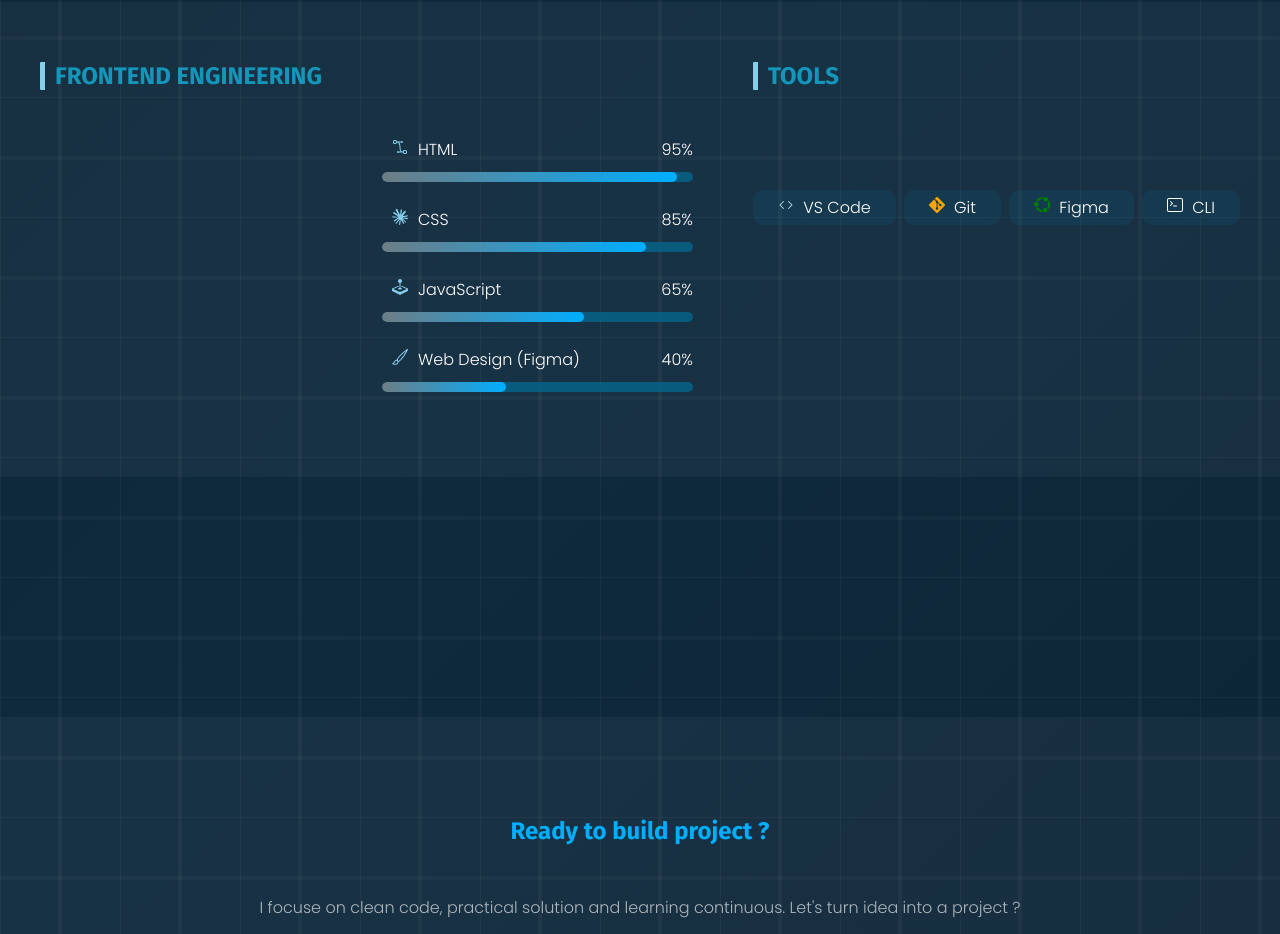
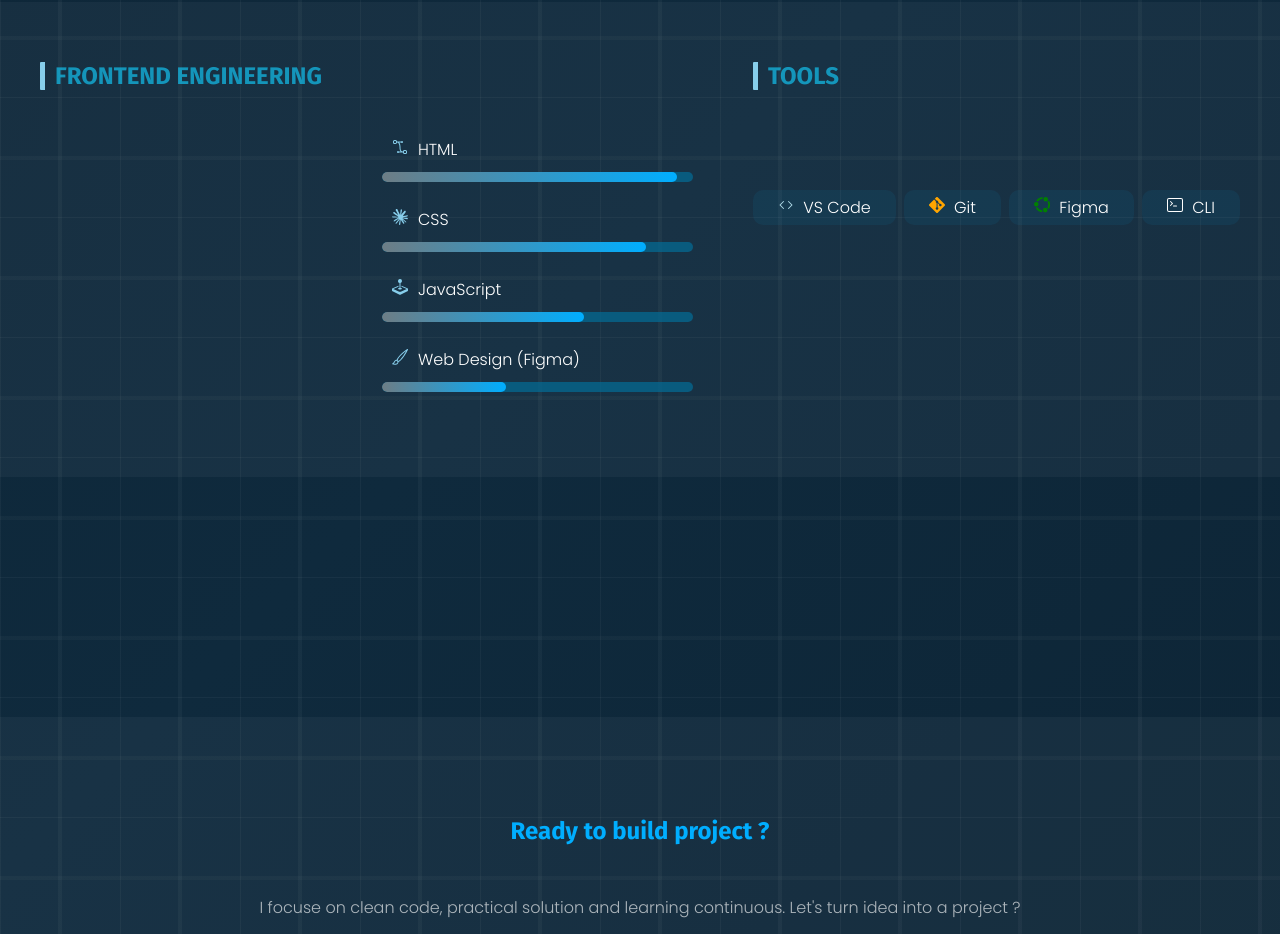
Before and after one commit to Vishandeveloper29/ProtfolioVishan, a plain HTML site: page index.html in a window 1280 px wide. Shown: the part 4180-5114 px from the top of the page. Drawn offline with Linux system fonts and the light colour scheme; files whose address does not match are found by name.

Commit message:
Update index.html

```diff
--- a/index.html
+++ b/index.html
@@ -335,7 +335,7 @@
                             <path fill-rule="evenodd"
                                 d="M1 2.5A1.5 1.5 0 0 1 2.5 1h1A1.5 1.5 0 0 1 5 2.5h4.134a1 1 0 1 1 0 1h-2.01q.269.27.484.605C8.246 5.097 8.5 6.459 8.5 8c0 1.993.257 3.092.713 3.7.356.476.895.721 1.787.784A1.5 1.5 0 0 1 12.5 11h1a1.5 1.5 0 0 1 1.5 1.5v1a1.5 1.5 0 0 1-1.5 1.5h-1a1.5 1.5 0 0 1-1.5-1.5H6.866a1 1 0 1 1 0-1h1.711a3 3 0 0 1-.165-.2C7.743 11.407 7.5 10.007 7.5 8c0-1.46-.246-2.597-.733-3.355-.39-.605-.952-1-1.767-1.112A1.5 1.5 0 0 1 3.5 5h-1A1.5 1.5 0 0 1 1 3.5zM2.5 2a.5.5 0 0 0-.5.5v1a.5.5 0 0 0 .5.5h1a.5.5 0 0 0 .5-.5v-1a.5.5 0 0 0-.5-.5zm10 10a.5.5 0 0 0-.5.5v1a.5.5 0 0 0 .5.5h1a.5.5 0 0 0 .5-.5v-1a.5.5 0 0 0-.5-.5z" />
                         </svg>HTML</span>
-                    <span>95%</span>
+                    <span></span>
                 </div>
                 <div class="persentage-bar">
                     <div class="full-persentage" style="width: 95%;"></div>
@@ -348,7 +348,7 @@
                             <path
                                 d="m3.127 10.604 3.135-1.76.053-.153-.053-.085H6.11l-.525-.032-1.791-.048-1.554-.065-1.505-.08-.38-.081L0 7.832l.036-.234.32-.214.455.04 1.009.069 1.513.105 1.097.064 1.626.17h.259l.036-.105-.089-.065-.068-.064-1.566-1.062-1.695-1.121-.887-.646-.48-.327-.243-.306-.104-.67.435-.48.585.04.15.04.593.456 1.267.981 1.654 1.218.242.202.097-.068.012-.049-.109-.181-.9-1.626-.96-1.655-.428-.686-.113-.411a2 2 0 0 1-.068-.484l.496-.674L4.446 0l.662.089.279.242.411.94.666 1.48 1.033 2.014.302.597.162.553.06.17h.105v-.097l.085-1.134.157-1.392.154-1.792.052-.504.25-.605.497-.327.387.186.319.456-.045.294-.19 1.23-.37 1.93-.243 1.29h.142l.161-.16.654-.868 1.097-1.372.484-.545.565-.601.363-.287h.686l.505.751-.226.775-.707.895-.585.759-.839 1.13-.524.904.048.072.125-.012 1.897-.403 1.024-.186 1.223-.21.553.258.06.263-.218.536-1.307.323-1.533.307-2.284.54-.028.02.032.04 1.029.098.44.024h1.077l2.005.15.525.346.315.424-.053.323-.807.411-3.631-.863-.872-.218h-.12v.073l.726.71 1.331 1.202 1.667 1.55.084.383-.214.302-.226-.032-1.464-1.101-.565-.497-1.28-1.077h-.084v.113l.295.432 1.557 2.34.08.718-.112.234-.404.141-.444-.08-.911-1.28-.94-1.44-.759-1.291-.093.053-.448 4.821-.21.246-.484.186-.403-.307-.214-.496.214-.98.258-1.28.21-1.016.19-1.263.112-.42-.008-.028-.092.012-.953 1.307-1.448 1.957-1.146 1.227-.274.109-.477-.247.045-.44.266-.39 1.586-2.018.956-1.25.617-.723-.004-.105h-.036l-4.212 2.736-.75.096-.324-.302.04-.496.154-.162 1.267-.871z" />
                         </svg>CSS</span>
-                    <span>85%</span>
+                    <span></span>
                 </div>
                 <div class="persentage-bar">
                     <div class="full-persentage" style="width: 85%;"></div>
@@ -363,7 +363,7 @@
                             <path
                                 d="M0 9.665v1.717a1 1 0 0 0 .553.894l6.553 3.277a2 2 0 0 0 1.788 0l6.553-3.277a1 1 0 0 0 .553-.894V9.665c0-.1-.06-.19-.152-.23L9.5 6.715v.993l5.227 2.178a.125.125 0 0 1 .001.23l-5.94 2.546a2 2 0 0 1-1.576 0l-5.94-2.546a.125.125 0 0 1 .001-.23L6.5 7.708l-.013-.988L.152 9.435a.25.25 0 0 0-.152.23" />
                         </svg>JavaScript</span>
-                    <span>65%</span>
+                    <span></span>
                 </div>
                 <div class="persentage-bar">
                     <div class="full-persentage" style="width: 65%;"></div>
@@ -376,7 +376,7 @@
                             <path
                                 d="M15.825.12a.5.5 0 0 1 .132.584c-1.53 3.43-4.743 8.17-7.095 10.64a6.1 6.1 0 0 1-2.373 1.534c-.018.227-.06.538-.16.868-.201.659-.667 1.479-1.708 1.74a8.1 8.1 0 0 1-3.078.132 4 4 0 0 1-.562-.135 1.4 1.4 0 0 1-.466-.247.7.7 0 0 1-.204-.288.62.62 0 0 1 .004-.443c.095-.245.316-.38.461-.452.394-.197.625-.453.867-.826.095-.144.184-.297.287-.472l.117-.198c.151-.255.326-.54.546-.848.528-.739 1.201-.925 1.746-.896q.19.012.348.048c.062-.172.142-.38.238-.608.261-.619.658-1.419 1.187-2.069 2.176-2.67 6.18-6.206 9.117-8.104a.5.5 0 0 1 .596.04M4.705 11.912a1.2 1.2 0 0 0-.419-.1c-.246-.013-.573.05-.879.479-.197.275-.355.532-.5.777l-.105.177c-.106.181-.213.362-.32.528a3.4 3.4 0 0 1-.76.861c.69.112 1.736.111 2.657-.12.559-.139.843-.569.993-1.06a3 3 0 0 0 .126-.75zm1.44.026c.12-.04.277-.1.458-.183a5.1 5.1 0 0 0 1.535-1.1c1.9-1.996 4.412-5.57 6.052-8.631-2.59 1.927-5.566 4.66-7.302 6.792-.442.543-.795 1.243-1.042 1.826-.121.288-.214.54-.275.72v.001l.575.575zm-4.973 3.04.007-.005zm3.582-3.043.002.001h-.002z" />
                         </svg>Web Design (Figma)</span>
-                    <span>40%</span>
+                    <span></span>
                 </div>
                 <div class="persentage-bar">
                     <div class="full-persentage" style="width: 40%;"></div>
```
